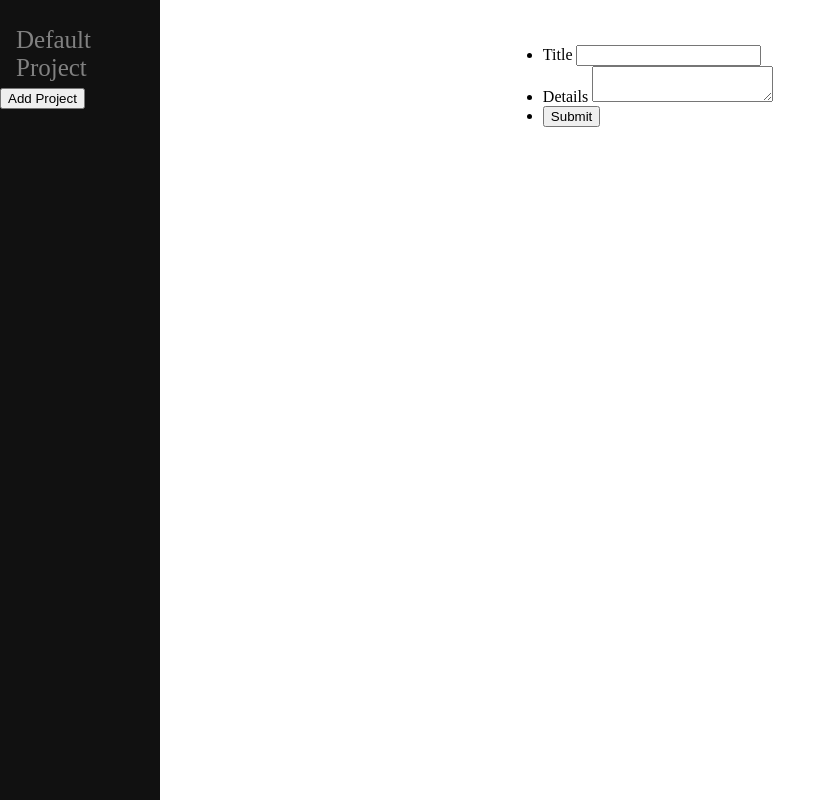
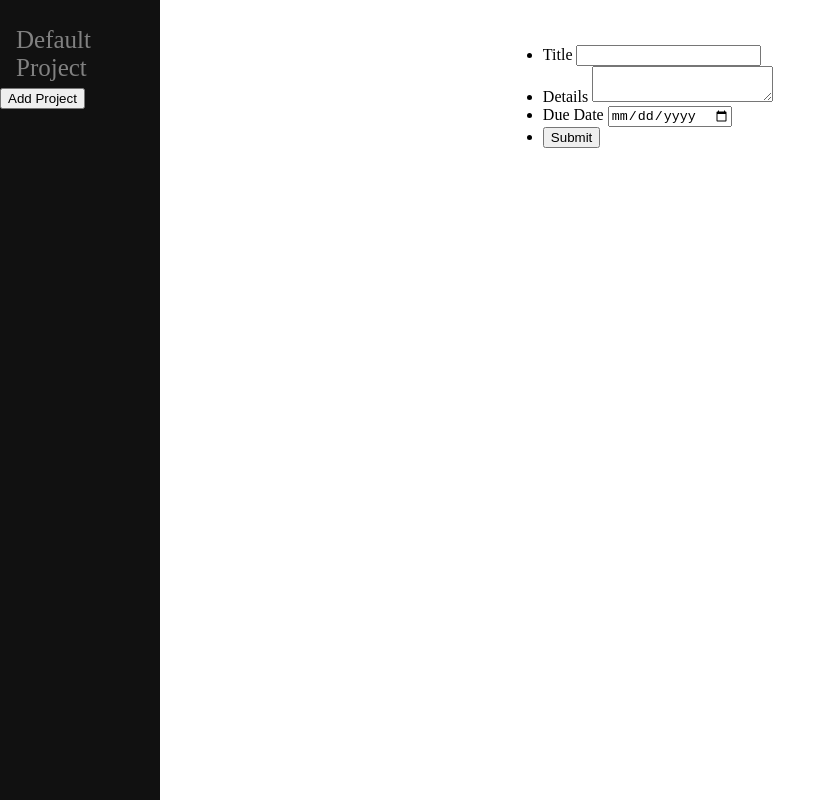
Before and after one commit to hattima-tim/Todo-List, a website built with webpack: page dist/index.html in a window 1280 px wide. Shown: the whole page, without its empty margins (0-836 px from the left). Built offline with nearby package versions, Linux system fonts and the light colour scheme.

Commit message:
added a date type input field in form

```diff
--- a/dist/index.html
+++ b/dist/index.html
@@ -24,12 +24,17 @@
                         <textarea id="details" name="Details"></textarea>
                     </li>
                     <li>
+                        <label for="due_date">Due Date</label>
+                        <input type="date" id="due_date" name="Due Date">
+                    </li>
+                    <li>
                         <button id='submit' type="button">Submit</button>
                     </li>
                 </ul>
             </form>
             <div id="display">
-                <table style="width: 50%" id='table'></table>
+                <table id='table'>
+                </table>
             </div>
         </div>
         <script src="main.js"></script>
```
